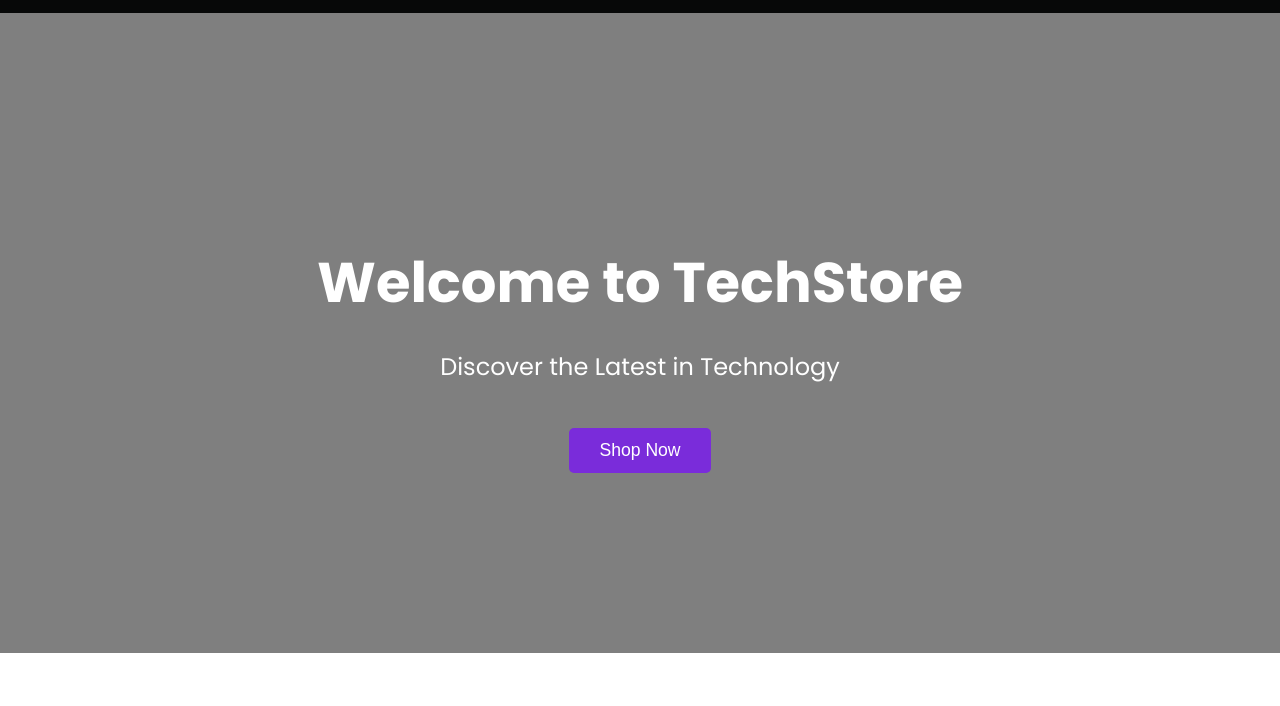
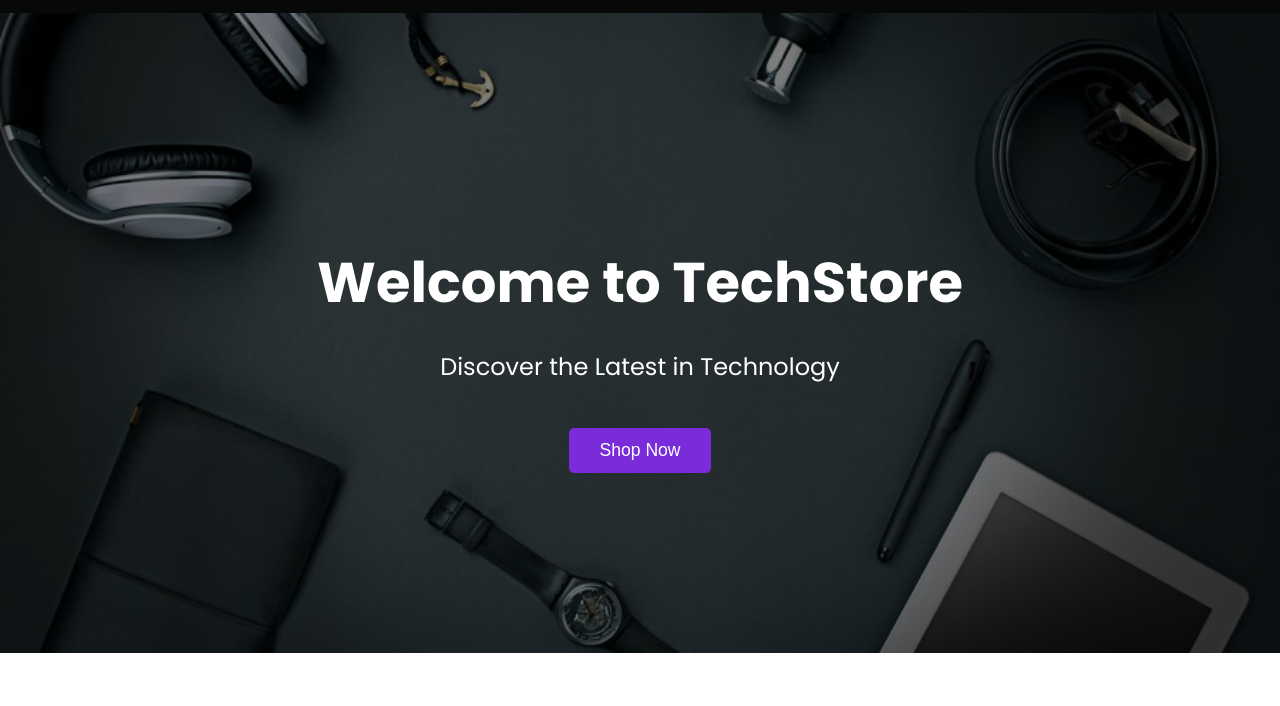
Before and after one commit to chitra-k-e/TechStore, a plain HTML site: page index.html in a window 1280 px wide. Shown: the part 66-772 px from the top of the page. Drawn offline with Linux system fonts and the light colour scheme.

Commit message:
changes made in image path

```diff
--- a/home.css
+++ b/home.css
@@ -65,7 +65,7 @@ body{
 
 .hero-section {
     height: 80vh;
-    background-image: url('assests/home_bg.jpg'); /* Replace with your image path */
+    background-image: url('home_bg.jpg'); /* Replace with your image path */
     background-size: cover;
     background-position: center;
     background-repeat: no-repeat;
```
